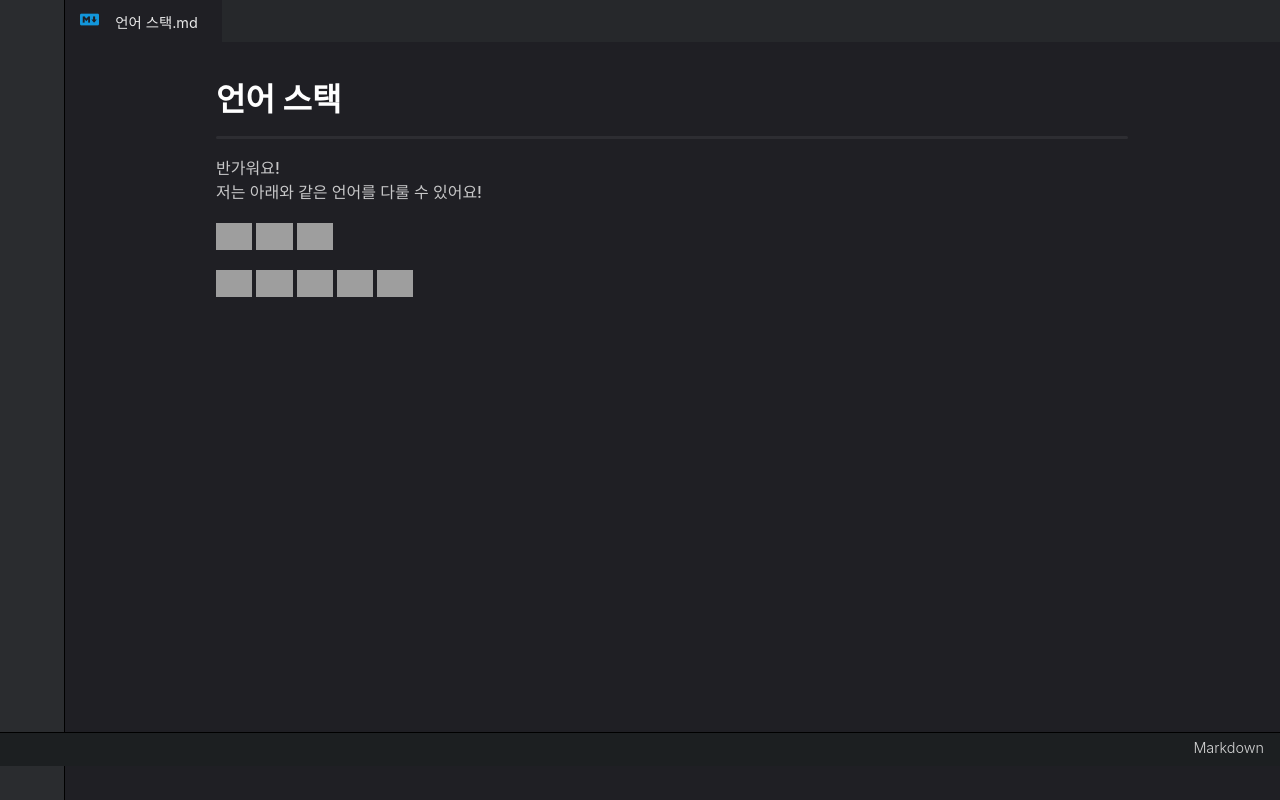
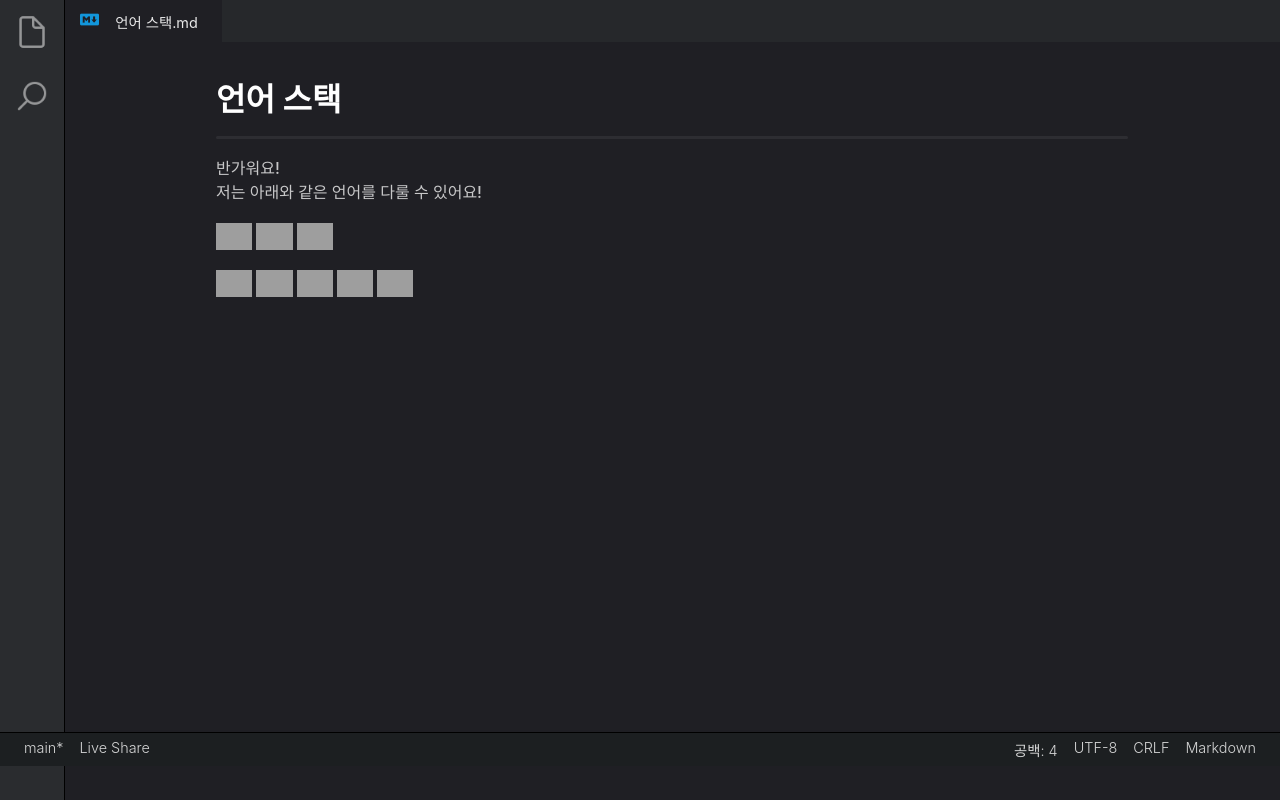
Before and after one commit to BackGwa/BackGwa.github.io, a PHP site: page /apps/lang_stack/index.html in a window 1280 px wide. Run offline with PHP 8.4, Linux system fonts and the light colour scheme; some web fonts are replaced; grey boxes are pictures that could not be loaded.

Commit message:
사이드바 아이템 추가

```diff
--- a/apps/lang_stack/index.html
+++ b/apps/lang_stack/index.html
@@ -12,7 +12,10 @@
 
 <body>
     <div class="app">
-        <div class="side-bar"></div>
+        <div class="side-bar">
+            <div class="side-bar-item background-image icon-file"></div>
+            <div class="side-bar-item background-image icon-search"></div>
+        </div>
         <div class="top-menu">
             <div class="menu-tab drag-block">
                 <div class="tab-icon background-image"></div>
@@ -50,9 +53,16 @@
             </div>
         </div>
         <div class="bottom-bar">
-            <div class="bottom-left"></div>
+            <div
+             class="bottom-left">
+             <div class="lang drag-block l-1rem">main*</div>
+                <div class="lang drag-block">Live Share</div>
+            </div>
             <div class="bottom-right">
-                <div class="lang drag-block">Markdown</div>
+                <div class="lang drag-block">공백: 4</div>
+                <div class="lang drag-block">UTF-8</div>
+                <div class="lang drag-block">CRLF</div>
+                <div class="lang drag-block r-1rem">Markdown</div>
             </div>
         </div>
     </div>
--- a/apps/lang_stack/style.css
+++ b/apps/lang_stack/style.css
@@ -17,6 +17,24 @@ html, body {
     background: #2a2c2f;
     border-right: 1px solid #000000;
     z-index: 2;
+    display: flex;
+    flex-direction: column;
+    justify-content: flex-start;
+}
+
+.side-bar-item {
+    width: 4rem;
+    height: 4rem;
+    background-size: 2.4rem;
+    opacity: 0.5;
+}
+
+.icon-file {
+    background-image: url("./res/File.png");
+}
+
+.icon-search {
+    background-image: url("./res/Search.png");
 }
 
 .bottom-bar {
@@ -148,10 +166,20 @@ html, body {
 }
 
 .lang {
-    margin-right: 1rem;
-    margin-top: 0.4rem;
     font-size: 0.9rem;
     font-weight: 300;
     color: #FFFFFFCF;
-    pointer-events: none;
+    padding: 0.4rem 0.5rem 0.4rem 0.5rem;
 }
+
+.l-1rem {
+    margin-left: 1rem;
+}
+
+.r-1rem {
+    margin-right: 1rem;
+}
+
+.lang:hover {
+    background: #FFFFFF10;
+}
```
Also changed, not shown: apps/lang_stack/res/File.png (added), apps/lang_stack/res/Search.png (added).
